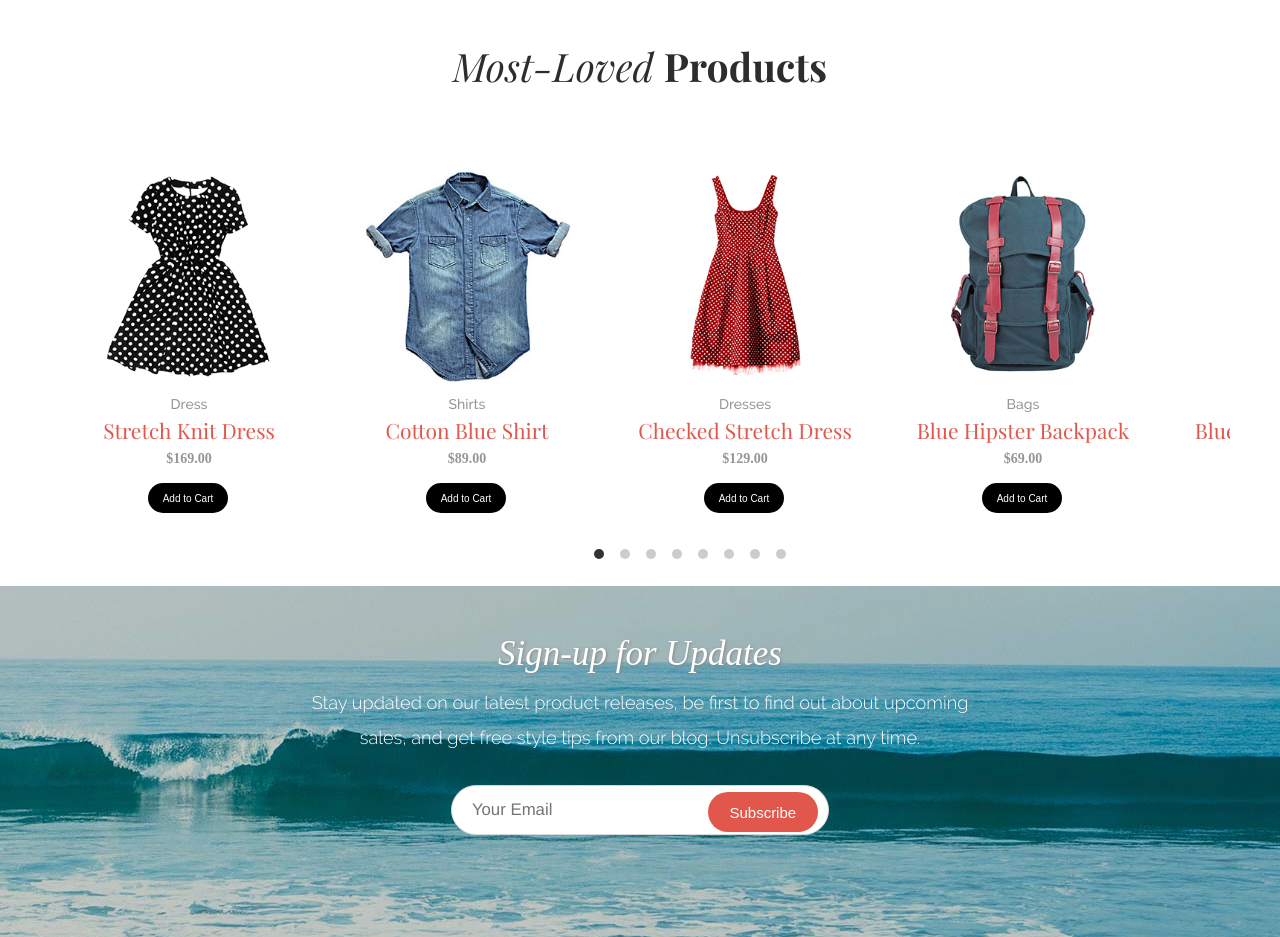
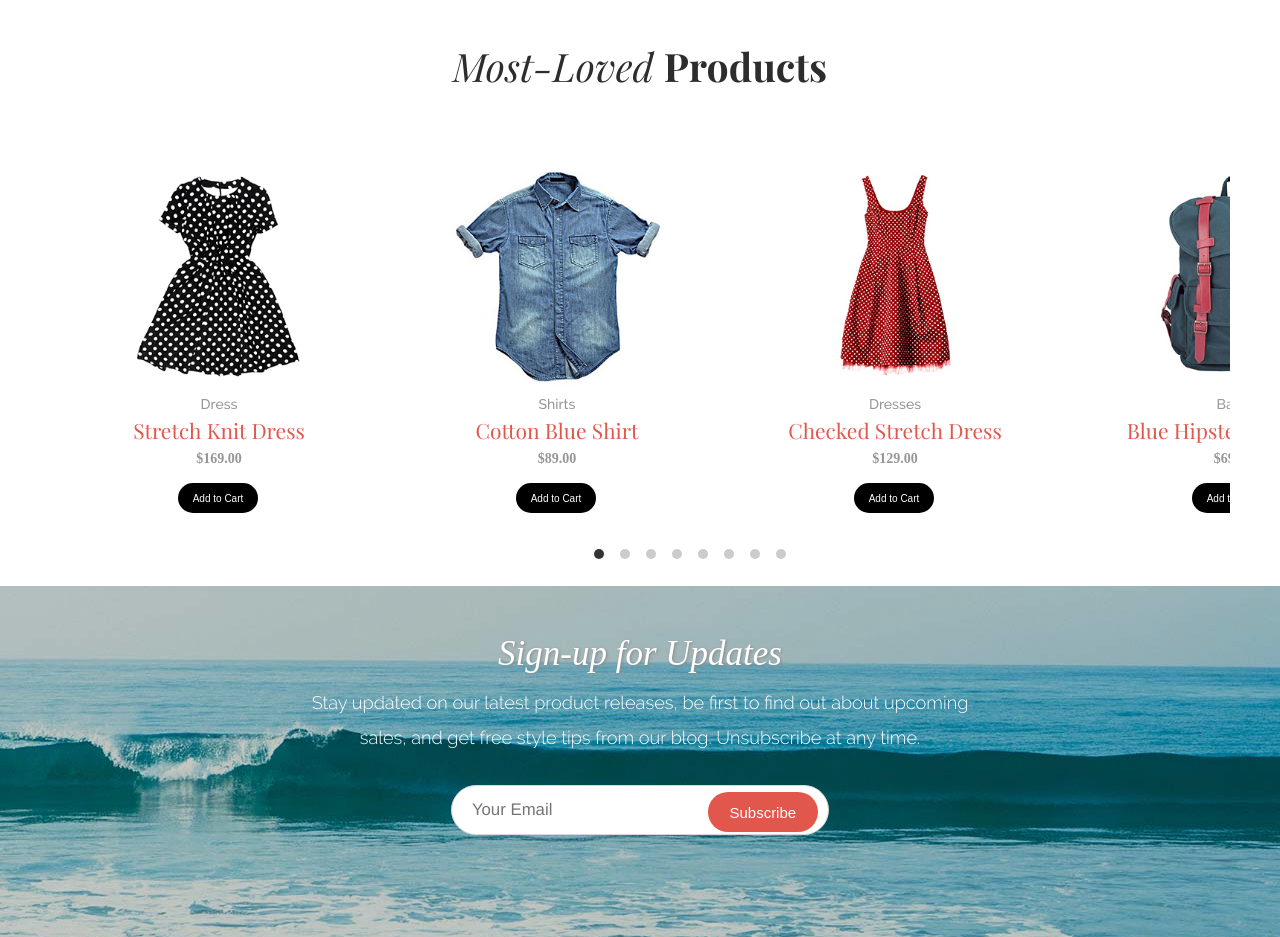
Before and after one commit to suleee/Aloha-Responsive-Website, a plain HTML site: page index.html in a window 1280 px wide. Shown: the part 1440-2377 px from the top of the page. Drawn offline with Linux system fonts and the light colour scheme.

Commit message:
modified padding for items

```diff
--- a/js/main.js
+++ b/js/main.js
@@ -24,7 +24,7 @@ $(function() {
       target = target.length ? target : $('[name=' + this.hash.slice(1) +']');
       if (target.length) {
         $('html, body').animate({
-          scrollTop: target.offset().top
+          scrollTop: target.offset().top -90
         }, 500);
         return false;
       }
--- a/style.css
+++ b/style.css
@@ -910,7 +910,7 @@ button:focus{
 	}
 
 	.item-list li {
-		padding: 20px 40px 20px 40px;
+		padding: 20px 90px 20px 90px;
 
 	}
 
@@ -1144,7 +1144,7 @@ button:focus{
 
 
 	.item-list li {
-		padding: 20px 20px 20px 20px;
+		padding: 20px 50px 20px 50px;
 
 	}
 
```
